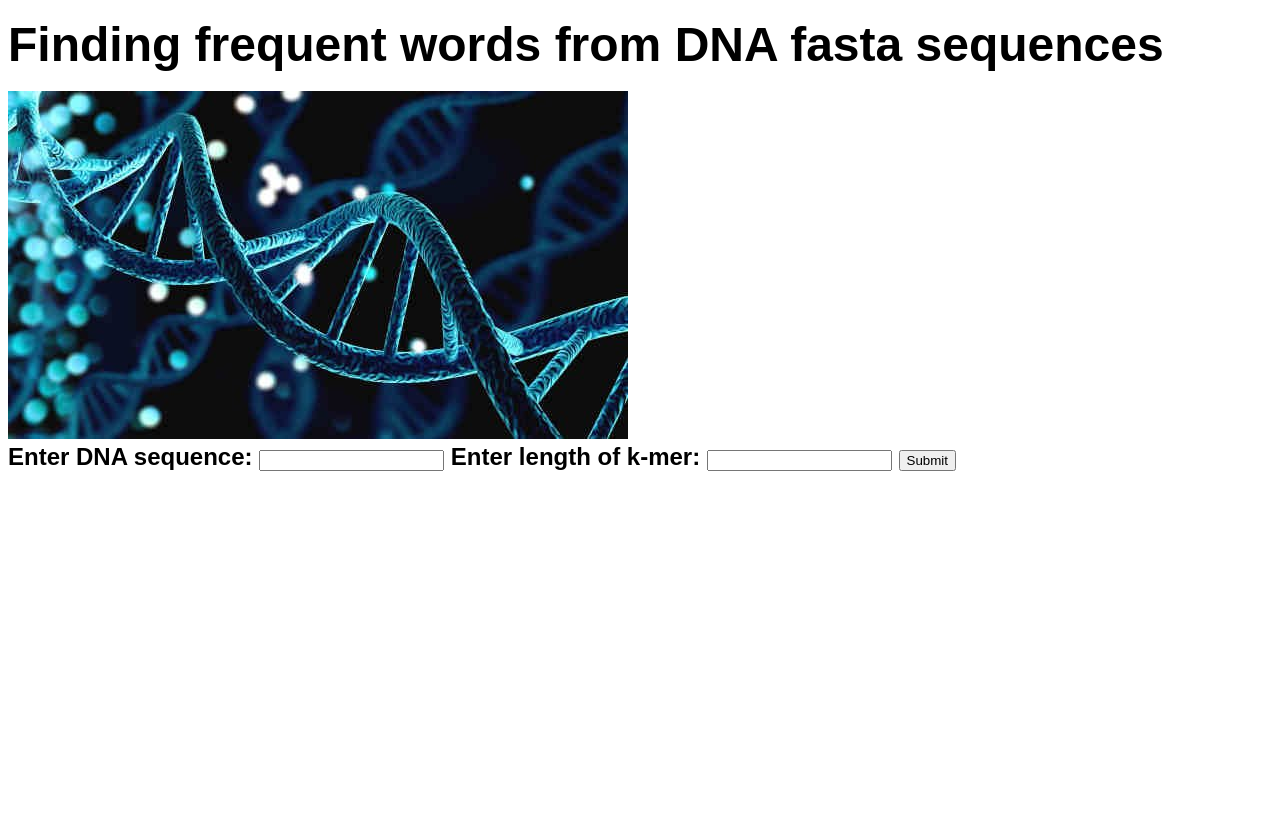
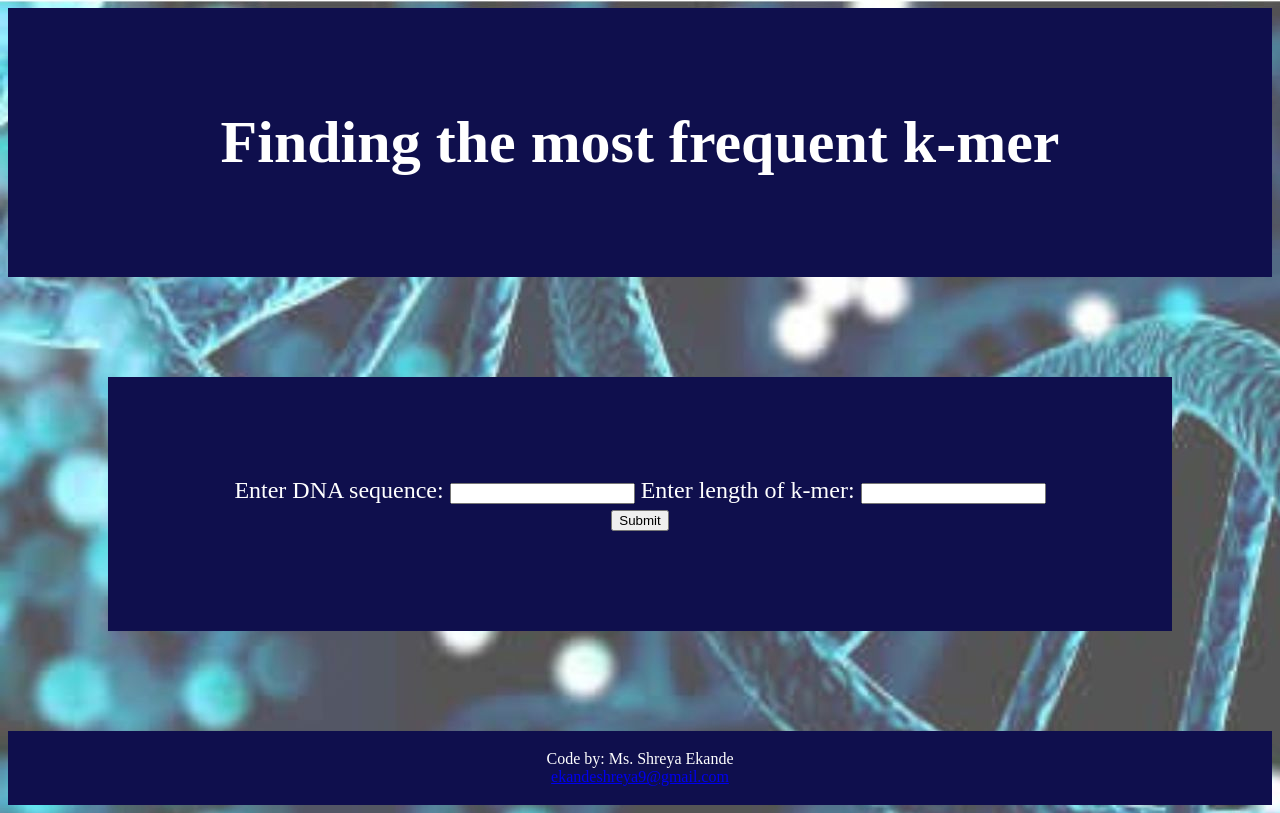
Before and after one commit to shrek2022001/Frequent_Words_Problem, a plain HTML site: page index.html in a window 1280 px wide. Drawn offline with Linux system fonts and the light colour scheme.

Commit message:
UI changes

```diff
--- a/index.html
+++ b/index.html
@@ -8,8 +8,11 @@
 </head>
 
 <body>
-<h1>Finding frequent words from DNA fasta sequences</h1>
-<img src="DNA.jpg" alt="DNA structure">
+    <div class="header">
+        <h1>Finding the most frequent k-mer</h1>
+      </div>
+<!--<img src="DNA.jpg" alt="DNA structure">-->
+<div class="flex-container">
     <div class="form">
 
         <label for="seq">
@@ -23,10 +26,18 @@
     <input type="text" id="length" />
     <button id="button">Submit</button>
 
+    <div id="answer">
 
     </div>
     <script type="text/javascript" src="script.js"></script>
 
+</div>
+</div>
+<footer>
+    <p>Code by: Ms. Shreya Ekande<br>
+    <a href="mailto:ekandeshreya9@gmail.com">ekandeshreya9@gmail.com</a></p>
+  </footer>
+
 </body>
 
 </html>
--- a/script.js
+++ b/script.js
@@ -8,15 +8,14 @@ function FrequentWords() {
     var words = [];
     freq = FrequencyMap( sequence, length)
     let m = Math.max(...freq.values())
-    freq.forEach((a,b,c) => {
-        console.log(a, "string name",b)
-    } )
+    let answer= [...freq.entries()].reduce((a, e ) => e[1] > a[1] ? e : a )
+
+    document.getElementById('answer').innerText= ` Result = ${answer[0]}  with frequency ${answer[1]}`
 }
 function FrequencyMap(seq, k) {
     var freq = new Map
     let n = seq.length
     for (let i =0 ; i <= n-k+1; i++){
-        console.log( i , i+k)
         let pattern = seq.slice(i,i+k)
         freq.set(pattern, 0)
         for(let j =0 ; j <= n-k+1 ;j++ ){
--- a/styles.css
+++ b/styles.css
@@ -1,9 +1,34 @@
 body {
-    font-family: Papyrus, fantasy; font-size: 24px; font-style: normal; font-variant: normal; font-weight: 700; line-height: 26.4px; } h3 { font-family: Papyrus, fantasy; font-size: 14px; font-style: normal; font-variant: normal; font-weight: 700; line-height: 15.4px; } p { font-family: Papyrus, fantasy; font-size: 14px; font-style: normal; font-variant: normal; font-weight: 400; line-height: 20px; } blockquote { font-family: Papyrus, fantasy; font-size: 21px; font-style: normal; font-variant: normal; font-weight: 400; line-height: 30px; } pre { font-family: Papyrus, fantasy; font-size: 13px; font-style: normal; font-variant: normal; font-weight: 400; line-height: 18.5714px;
-    color: rgb(121, 224, 224);
-    background-image: url('DNA.jpg');
+    color: rgb(9, 59, 59);
+    background-image: url('DNA2.jpg');
+    color: #FFFFFF;
+    object-fit:cover;
     }
 
 ul {
     font-family: helvetica;
 }
+.header {
+    padding: 60px;
+    text-align: center;
+    background: #0f0f4d;
+    color: white;
+    font-size: 30px;
+  }
+  .flex-container {
+    display: flex;
+    flex-direction: column;
+    background-color: #0f0f4d;
+    color: white;
+    justify-content: space-around;
+    padding: 100px 100px 100px 100px;
+    margin: 100px 100px 100px 100px;
+    text-align: center;
+    font-size:x-large;
+  }
+  footer {
+    text-align: center;
+    padding: 3px;
+    background-color: #0f0f4d;
+    color: white;
+  }
```
Also changed, not shown: DNA2.jpg (added), 1 other file. Lines whose indentation alone changed are shown as unchanged.
